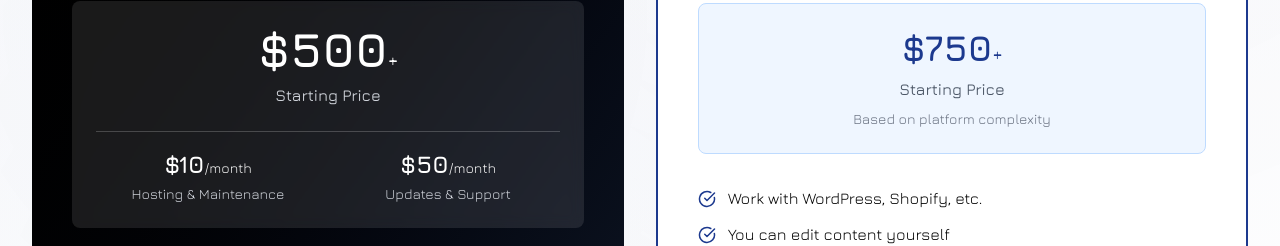
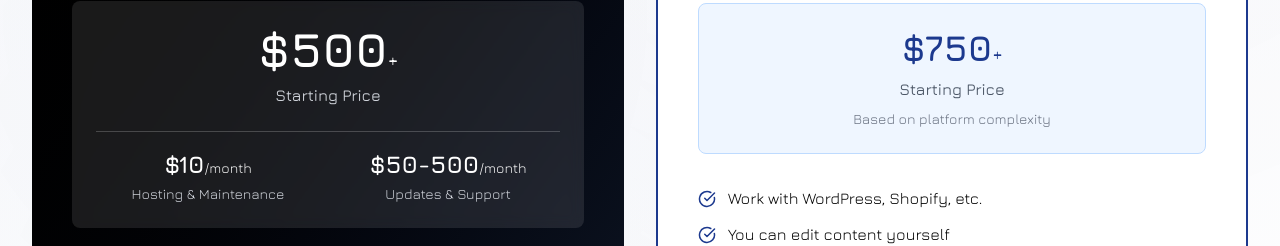
Before and after one commit to CAPITAN-GTG/grimoDev, a Next.js app: page / in a window 1280 px wide. Shown: the part 1802-2048 px from the top of the page. Built offline with nearby package versions, Linux system fonts and the light colour scheme.

Commit message:
grimo host price change

```diff
--- a/app/page.tsx
+++ b/app/page.tsx
@@ -187,7 +187,7 @@ export default function Home() {
                       <p className="text-gray-300 text-xs lg:text-sm">Hosting & Maintenance</p>
                     </div>
                     <div className="text-center">
-                      <div className="text-lg lg:text-2xl font-bold text-white mb-1">$50<span className="text-sm font-normal">/month</span></div>
+                      <div className="text-lg lg:text-2xl font-bold text-white mb-1">$50-500<span className="text-sm font-normal">/month</span></div>
                       <p className="text-gray-300 text-xs lg:text-sm">Updates & Support</p>
                     </div>
                   </div>
```
